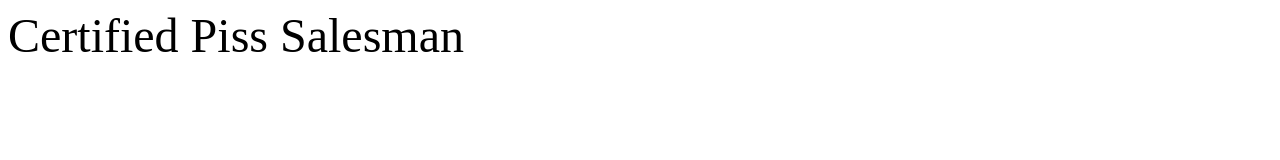
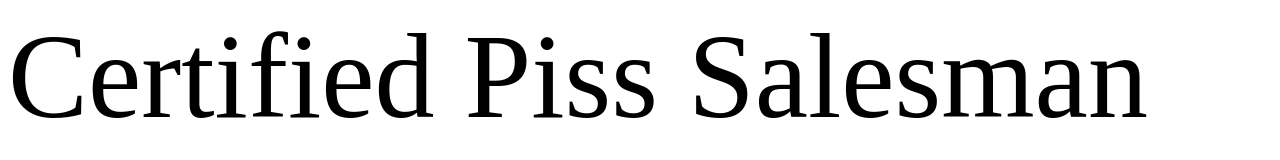
Before and after one commit to p-Mart/p-Mart.github.io, a plain HTML site: page index.html in a window 1280 px wide. Drawn offline with Linux system fonts and the light colour scheme.

Commit message:
Minor bug fixes

```diff
--- a/index.html
+++ b/index.html
@@ -1,3 +1,3 @@
 <body>
-<font size="419">Certified Piss Salesman</font>
+<big style="font-size: 120">Certified Piss Salesman</big>
 </body>
```
